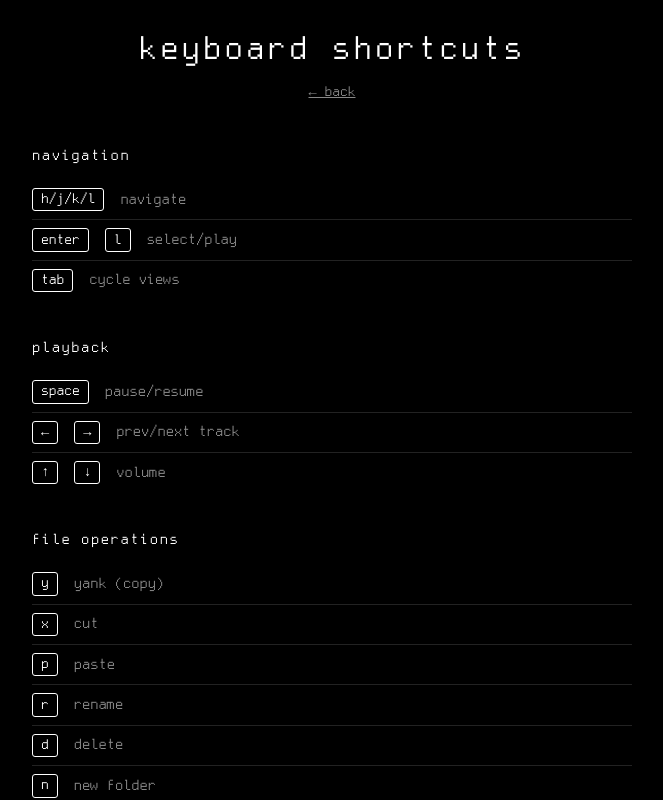
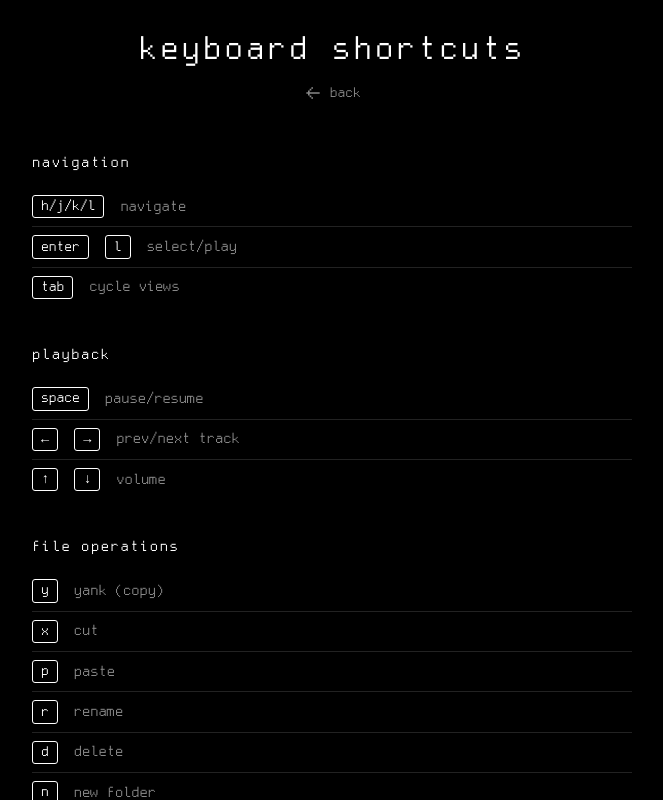
Before and after one commit to saravenpi/waves-website, a SvelteKit app: page /shortcuts in a window 1280 px wide. Shown: the whole page, without its empty margins (308-971 px from the left). Built offline with nearby package versions, Linux system fonts and the light colour scheme.

Commit message:
Replace text back arrow with pixel-art SVG icon

```diff
--- a/src/routes/shortcuts/+page.svelte
+++ b/src/routes/shortcuts/+page.svelte
@@ -7,7 +7,10 @@
 	<div class="container">
 		<div class="header fade-in">
 			<h1>keyboard shortcuts</h1>
-			<a href="/" class="back-link">← back</a>
+			<a href="/" class="back-link">
+				<svg class="back-icon" xmlns="http://www.w3.org/2000/svg" width="20" height="20" viewBox="0 0 24 24"><path fill="currentColor" d="M20 11v2H8v2H6v-2H4v-2h2V9h2v2zM10 7H8v2h2zm0 0h2V5h-2zm0 10H8v-2h2zm0 0h2v2h-2z"/></svg>
+				<span>back</span>
+			</a>
 		</div>
 
 		<div class="shortcuts-content fade-in delay-1">
@@ -119,13 +122,21 @@
 	}
 
 	.back-link {
+		display: inline-flex;
+		align-items: center;
+		gap: 0.4rem;
 		color: var(--text-gray);
 		font-size: 0.85rem;
-		text-decoration: underline;
+		text-decoration: none;
 	}
 
 	.back-link:hover {
 		color: var(--text-white);
+	}
+
+	.back-icon {
+		display: flex;
+		flex-shrink: 0;
 	}
 
 	.shortcuts-content {
```
